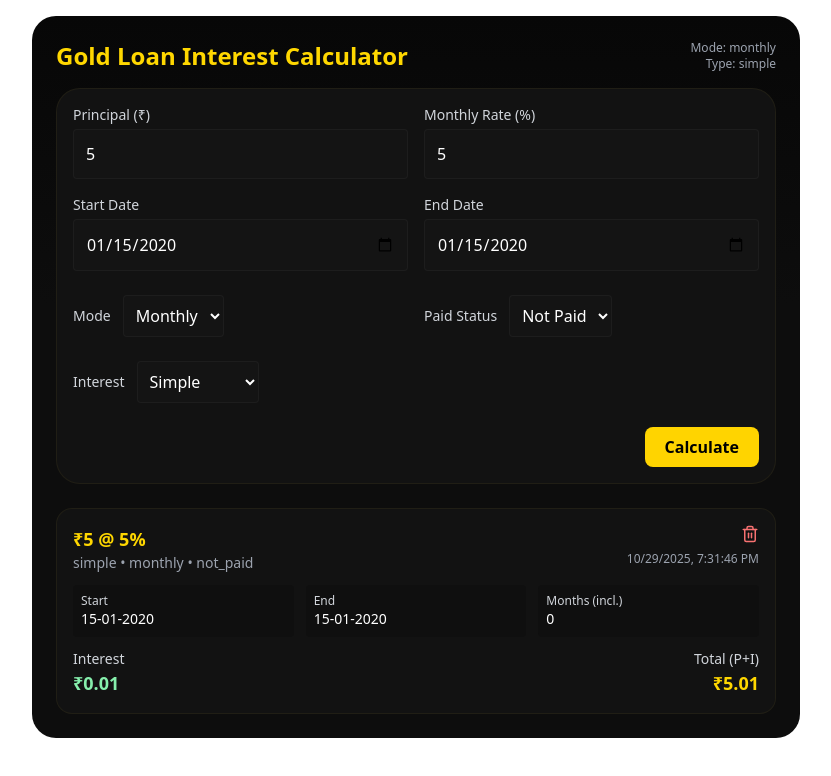
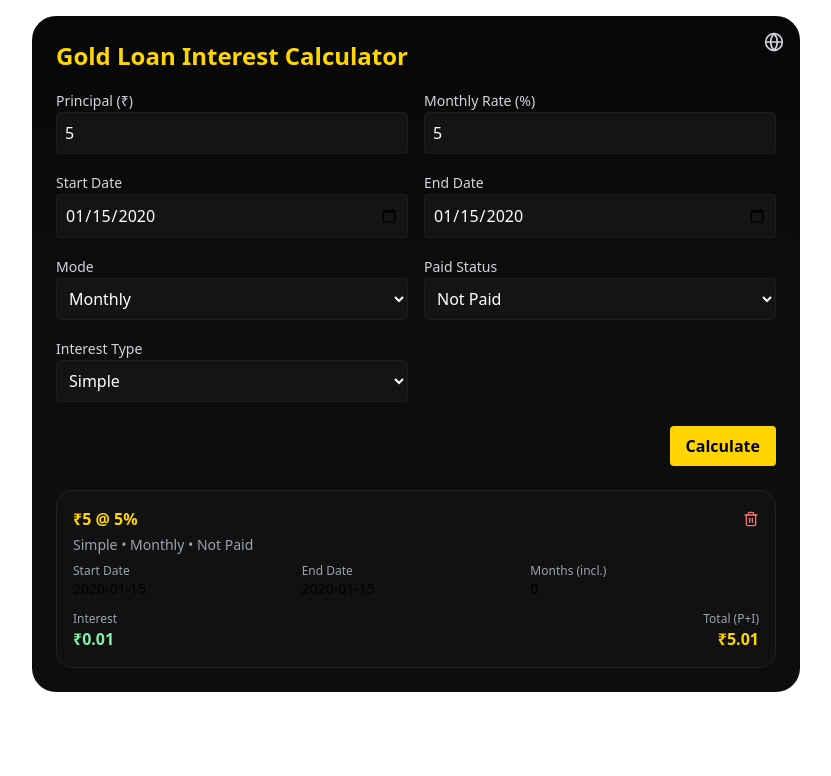
Before and after one commit to VamsikrishnaA/Interest_calculator, a React (Vite) app: page / in a window 1280 px wide. Both pictures are taken after typing "5", "5", "2020-01-15", "2020-01-15" into the empty fields and a click on the button "Calculate". Shown: the top 776 px of the page, without its empty margins (224-1055 px from the left). Built offline with nearby package versions, Linux system fonts and the light colour scheme.

Commit message:
adding language toggle

```diff
--- a/src/components/InterestCalculator.jsx
+++ b/src/components/InterestCalculator.jsx
@@ -1,15 +1,6 @@
 import React, { useEffect, useState } from "react";
 import { motion, AnimatePresence } from "framer-motion";
-import { Trash2 } from "lucide-react";
-
-/**
- * FINAL VERSION with "Paid / Not Paid" for Monthly Mode
- * - Dark-Gold Animated UI
- * - Inclusive day count
- * - Monthly half-month logic
- * - Compound interest every 12 months or 365 days
- * - If "Paid" → subtract first month interest
- */
+import { Trash2, Globe } from "lucide-react";
 
 export default function InterestCalculator() {
   const [principal, setPrincipal] = useState("");
@@ -20,6 +11,56 @@ export default function InterestCalculator() {
   const [interestType, setInterestType] = useState("simple");
   const [paidStatus, setPaidStatus] = useState("not_paid");
   const [results, setResults] = useState([]);
+  const [lang, setLang] = useState("en");
+
+  // language dictionary
+  const t = (key) => {
+    const dict = {
+      en: {
+        title: "Gold Loan Interest Calculator",
+        principal: "Principal (₹)",
+        rate: "Monthly Rate (%)",
+        start: "Start Date",
+        end: "End Date",
+        mode: "Mode",
+        paid: "Paid Status",
+        interest: "Interest Type",
+        calc: "Calculate",
+        not_paid: "Not Paid",
+        paid_status: "Paid",
+        monthly: "Monthly",
+        daily: "Daily",
+        simple: "Simple",
+        compound: "Compound",
+        interest_label: "Interest",
+        total_label: "Total (P+I)",
+        months: "Months (incl.)",
+        days: "Days (incl.)",
+      },
+      te: {
+        title: "బంగారు లోన్ వడ్డీ లెక్కింపు",
+        principal: "మూలధనం (₹)",
+        rate: "మాస వడ్డీ (%)",
+        start: "ప్రారంభ తేది",
+        end: "ముగింపు తేది",
+        mode: "మోడ్",
+        paid: "చెల్లింపు స్థితి",
+        interest: "వడ్డీ రకం",
+        calc: "లెక్కించు",
+        not_paid: "చెల్లించలేదు",
+        paid_status: "చెల్లించబడింది",
+        monthly: "మాసవారీ",
+        daily: "దినవారీ",
+        simple: "సాధారణ",
+        compound: "సంక్లిష్ట",
+        interest_label: "వడ్డీ",
+        total_label: "మొత్తం (మూలధనం + వడ్డీ)",
+        months: "మాసాలు (సహా)",
+        days: "రోజులు (సహా)",
+      },
+    };
+    return dict[lang][key] || key;
+  };
 
   useEffect(() => {
     try {
@@ -107,7 +148,6 @@ export default function InterestCalculator() {
     let total = 0;
     let extra = {};
 
-    // ---------------- SIMPLE INTEREST ----------------
     if (interestType === "simple") {
       if (mode === "daily") {
         const dailyRate = rMonthly / 30 / 100;
@@ -124,7 +164,6 @@ export default function InterestCalculator() {
           interest = P * (rMonthly / 100) * monthsInfo.monthsCount;
         }
 
-        // 🟢 Subtract first month if "Paid"
         if (paidStatus === "paid" && monthsInfo.monthsCount >= 1) {
           const firstMonthInterest = P * (rMonthly / 100);
           interest -= firstMonthInterest;
@@ -133,8 +172,6 @@ export default function InterestCalculator() {
         total = P + interest;
         extra = monthsInfo;
       }
-
-      // ---------------- COMPOUND INTEREST ----------------
     } else {
       if (mode === "daily") {
         const dailyRate = rMonthly / 30 / 100;
@@ -170,7 +207,6 @@ export default function InterestCalculator() {
         }
         interest = totalInterestAccum;
 
-        // 🟢 Subtract first month if "Paid"
         if (paidStatus === "paid" && monthsInfo.monthsCount >= 1) {
           const firstMonthInterest = P * (rMonthly / 100);
           interest -= firstMonthInterest;
@@ -202,23 +238,8 @@ export default function InterestCalculator() {
     setResults((prev) => prev.filter((r) => r.id !== id));
   }
 
-  const formVariant = {
-    hidden: { opacity: 0, y: -18 },
-    visible: { opacity: 1, y: 0, transition: { duration: 0.45 } },
-  };
-  const cardVariant = (i) => ({
-    hidden: { opacity: 0, y: 18, scale: 0.98 },
-    visible: {
-      opacity: 1,
-      y: 0,
-      scale: 1,
-      transition: { delay: i * 0.07, type: "spring", stiffness: 120, damping: 14 },
-    },
-    exit: { opacity: 0, y: -12, transition: { duration: 0.25 } },
-  });
-
   return (
-    <div style={{ minHeight: "100vh" }} className="flex items-start justify-center p-4">
+    <div className="flex items-start justify-center p-4 min-h-screen">
       <style>{`
         .gold-shimmer { background: linear-gradient(180deg, #070707 0%, #0d0d0d 40%); position: relative; overflow: hidden; }
         .gold-shimmer::before {
@@ -233,135 +254,121 @@ export default function InterestCalculator() {
           100% { transform: translateX(100%) rotate(-25deg); opacity: 0.7; }
         }
         .btn-gold { background: #ffd400; color: #000; font-weight: 700; }
-        .card-glow:hover { box-shadow: 0 10px 30px rgba(255, 208, 96, 0.06), 0 2px 8px rgba(0,0,0,0.6); transform: translateY(-4px); }
+        .input-dark { background: #141414; color: #fff; border: 1px solid rgba(255,255,255,0.04); }
         .gold-text { color: #FFD700; }
-        .panel { background: #121212; border: 1px solid rgba(255,215,64,0.06); }
-        .input-dark { background: #141414; color: #fff; border: 1px solid rgba(255,255,255,0.04); }
       `}</style>
 
-      <div className="w-full max-w-3xl gold-shimmer rounded-2xl p-6">
-        <motion.div variants={formVariant} initial="hidden" animate="visible">
-          <div className="flex items-center justify-between mb-4">
-            <h1 className="text-2xl font-bold gold-text">Gold Loan Interest Calculator</h1>
-            <div className="text-right text-xs text-gray-400">
-              <div>Mode: {mode}</div>
-              <div>Type: {interestType}</div>
+      <div className="w-full max-w-3xl gold-shimmer rounded-2xl p-6 relative">
+        {/* Language Toggle */}
+        <button
+          onClick={() => setLang(lang === "en" ? "te" : "en")}
+          className="absolute top-4 right-4 text-gray-300 hover:text-yellow-400 transition"
+        >
+          <Globe size={20} />
+        </button>
+
+        <h1 className="text-2xl font-bold gold-text mb-4">{t("title")}</h1>
+
+        <div className="grid grid-cols-1 md:grid-cols-2 gap-4">
+          <div>
+            <label className="text-sm text-gray-300">{t("principal")}</label>
+            <input className="input-dark w-full p-2 rounded" type="number" value={principal} onChange={(e) => setPrincipal(e.target.value)} />
           </div>
+          <div>
+            <label className="text-sm text-gray-300">{t("rate")}</label>
+            <input className="input-dark w-full p-2 rounded" type="number" value={monthlyRate} onChange={(e) => setMonthlyRate(e.target.value)} />
+          </div>
+          <div>
+            <label className="text-sm text-gray-300">{t("start")}</label>
+            <input className="input-dark w-full p-2 rounded" type="date" value={startDate} onChange={(e) => setStartDate(e.target.value)} />
+          </div>
+          <div>
+            <label className="text-sm text-gray-300">{t("end")}</label>
+            <input className="input-dark w-full p-2 rounded" type="date" value={endDate} onChange={(e) => setEndDate(e.target.value)} />
           </div>
 
-          {/* Form */}
-          <div className="grid grid-cols-1 md:grid-cols-2 gap-4 panel rounded-2xl p-4">
-            <div className="flex flex-col">
-              <label className="text-sm text-gray-300 mb-1">Principal (₹)</label>
-              <input className="p-3 rounded input-dark" type="number" value={principal} onChange={(e) => setPrincipal(e.target.value)} placeholder="e.g., 70000" />
-            </div>
-
-            <div className="flex flex-col">
-              <label className="text-sm text-gray-300 mb-1">Monthly Rate (%)</label>
-              <input className="p-3 rounded input-dark" type="number" step="0.01" value={monthlyRate} onChange={(e) => setMonthlyRate(e.target.value)} placeholder="e.g., 2.1" />
-            </div>
-
-            <div className="flex flex-col">
-              <label className="text-sm text-gray-300 mb-1">Start Date</label>
-              <input className="p-3 rounded input-dark" type="date" value={startDate} onChange={(e) => setStartDate(e.target.value)} />
-            </div>
-
-            <div className="flex flex-col">
-              <label className="text-sm text-gray-300 mb-1">End Date</label>
-              <input className="p-3 rounded input-dark" type="date" value={endDate} onChange={(e) => setEndDate(e.target.value)} />
-            </div>
-
-            {/* Mode */}
-            <div className="flex items-center gap-3 mt-2">
-              <label className="text-sm text-gray-300">Mode</label>
-              <select className="p-2 rounded input-dark" value={mode} onChange={(e) => setMode(e.target.value)}>
-                <option value="monthly">Monthly</option>
-                <option value="daily">Daily</option>
+          <div>
+            <label className="text-sm text-gray-300">{t("mode")}</label>
+            <select className="input-dark w-full p-2 rounded" value={mode} onChange={(e) => setMode(e.target.value)}>
+              <option value="monthly">{t("monthly")}</option>
+              <option value="daily">{t("daily")}</option>
             </select>
           </div>
 
-            {/* Paid Status - visible only if monthly */}
           {mode === "monthly" && (
-              <div className="flex items-center gap-3 mt-2">
-                <label className="text-sm text-gray-300">Paid Status</label>
-                <select className="p-2 rounded input-dark" value={paidStatus} onChange={(e) => setPaidStatus(e.target.value)}>
-                  <option value="not_paid">Not Paid</option>
-                  <option value="paid">Paid</option>
+            <div>
+              <label className="text-sm text-gray-300">{t("paid")}</label>
+              <select className="input-dark w-full p-2 rounded" value={paidStatus} onChange={(e) => setPaidStatus(e.target.value)}>
+                <option value="not_paid">{t("not_paid")}</option>
+                <option value="paid">{t("paid_status")}</option>
               </select>
             </div>
           )}
 
-            {/* Interest */}
-            <div className="flex items-center gap-3 mt-2">
-              <label className="text-sm text-gray-300">Interest</label>
-              <select className="p-2 rounded input-dark" value={interestType} onChange={(e) => setInterestType(e.target.value)}>
-                <option value="simple">Simple</option>
-                <option value="compound">Compound</option>
+          <div>
+            <label className="text-sm text-gray-300">{t("interest")}</label>
+            <select className="input-dark w-full p-2 rounded" value={interestType} onChange={(e) => setInterestType(e.target.value)}>
+              <option value="simple">{t("simple")}</option>
+              <option value="compound">{t("compound")}</option>
             </select>
           </div>
 
-            <div className="md:col-span-2 flex justify-end mt-2">
-              <motion.button whileTap={{ scale: 0.98 }} whileHover={{ scale: 1.02 }} className="btn-gold px-5 py-2 rounded-lg font-semibold" onClick={calculate}>
-                Calculate
-              </motion.button>
+          <div className="md:col-span-2 text-right">
+            <button className="btn-gold px-4 py-2 rounded mt-2" onClick={calculate}>
+              {t("calc")}
+            </button>
           </div>
         </div>
-        </motion.div>
 
         {/* Results */}
         <div className="mt-6">
           <AnimatePresence>
-            {results.map((r, idx) => (
-              <motion.div key={r.id} initial="hidden" animate="visible" exit="exit" variants={cardVariant(idx)} className="card-glow panel rounded-xl p-4 mt-4" layout>
-                <div className="flex justify-between items-start">
+            {results.map((r) => (
+              <motion.div
+                key={r.id}
+                initial={{ opacity: 0, y: 10 }}
+                animate={{ opacity: 1, y: 0 }}
+                exit={{ opacity: 0, y: -10 }}
+                className="bg-[#111] border border-[#222] rounded-xl p-4 mt-4"
+              >
+                <div className="flex justify-between">
+                  <div className="gold-text font-semibold">
+                    ₹{r.principal} @ {r.monthlyRate}%
+                  </div>
+                  <button onClick={() => deleteEntry(r.id)} className="text-red-400 hover:text-red-500">
+                    <Trash2 size={16} />
+                  </button>
+                </div>
+
+                <div className="text-sm text-gray-400 mt-1">
+                  {t(r.interestType)} • {t(r.mode)} • {r.mode === "monthly" ? t(r.paidStatus) : ""}
+                </div>
+
+                <div className="grid grid-cols-3 text-sm mt-2">
                   <div>
-                    <div className="text-lg font-semibold gold-text">₹{r.principal} @ {r.monthlyRate}%</div>
-                    <div className="text-sm text-gray-400">{r.interestType} • {r.mode} • {r.mode === "monthly" ? r.paidStatus : ""}</div>
+                    <div className="text-gray-400 text-xs">{t("start")}</div>
+                    <div>{r.startDate}</div>
                   </div>
-                  <div className="flex flex-col items-end gap-2">
-                    <button onClick={() => deleteEntry(r.id)} className="text-red-400 hover:text-red-500">
-                      <Trash2 size={18} />
-                    </button>
-                    <div className="text-xs text-gray-400">{new Date(r.id).toLocaleString()}</div>
+                  <div>
+                    <div className="text-gray-400 text-xs">{t("end")}</div>
+                    <div>{r.endDate}</div>
+                  </div>
+                  <div>
+                    <div className="text-gray-400 text-xs">
+                      {r.mode === "daily" ? t("days") : t("months")}
+                    </div>
+                    <div>{r.mode === "daily" ? r.totalInclusive : r.monthsCount}</div>
                   </div>
                 </div>
 
-                {/* Date Info */}
-                <div className="mt-3 grid grid-cols-1 md:grid-cols-3 gap-3 text-sm">
-                  <div className="p-2 rounded bg-[#0f0f0f]">
-                    <div className="text-gray-300 text-xs">Start</div>
-                    <div className="text-white">
-                      {(() => {
-                        const d = new Date(r.startDate);
-                        return `${String(d.getDate()).padStart(2, "0")}-${String(d.getMonth() + 1).padStart(2, "0")}-${d.getFullYear()}`;
-                      })()}
-                    </div>
-                  </div>
-
-                  <div className="p-2 rounded bg-[#0f0f0f]">
-                    <div className="text-gray-300 text-xs">End</div>
-                    <div className="text-white">
-                      {(() => {
-                        const d = new Date(r.endDate);
-                        return `${String(d.getDate()).padStart(2, "0")}-${String(d.getMonth() + 1).padStart(2, "0")}-${d.getFullYear()}`;
-                      })()}
-                    </div>
-                  </div>
-
-                  <div className="p-2 rounded bg-[#0f0f0f]">
-                    <div className="text-gray-300 text-xs">{r.mode === "daily" ? "Days (incl.)" : "Months (incl.)"}</div>
-                    <div className="text-white">{r.mode === "daily" ? r.totalInclusive ?? r.totalDays : r.monthsCount ?? r.totalMonths}</div>
-                  </div>
-                </div>
-
-                <div className="mt-3 flex items-center justify-between">
+                <div className="flex justify-between items-center mt-3">
                   <div>
-                    <div className="text-sm text-gray-300">Interest</div>
-                    <div className="text-lg font-semibold text-green-300">₹{r.interest}</div>
+                    <div className="text-gray-400 text-xs">{t("interest_label")}</div>
+                    <div className="text-green-300 font-semibold">₹{r.interest}</div>
                   </div>
                   <div className="text-right">
-                    <div className="text-sm text-gray-300">Total (P+I)</div>
-                    <div className="text-lg font-semibold gold-text">₹{r.total}</div>
+                    <div className="text-gray-400 text-xs">{t("total_label")}</div>
+                    <div className="gold-text font-semibold">₹{r.total}</div>
                   </div>
                 </div>
               </motion.div>
```
Lines whose indentation alone changed are shown as unchanged.
